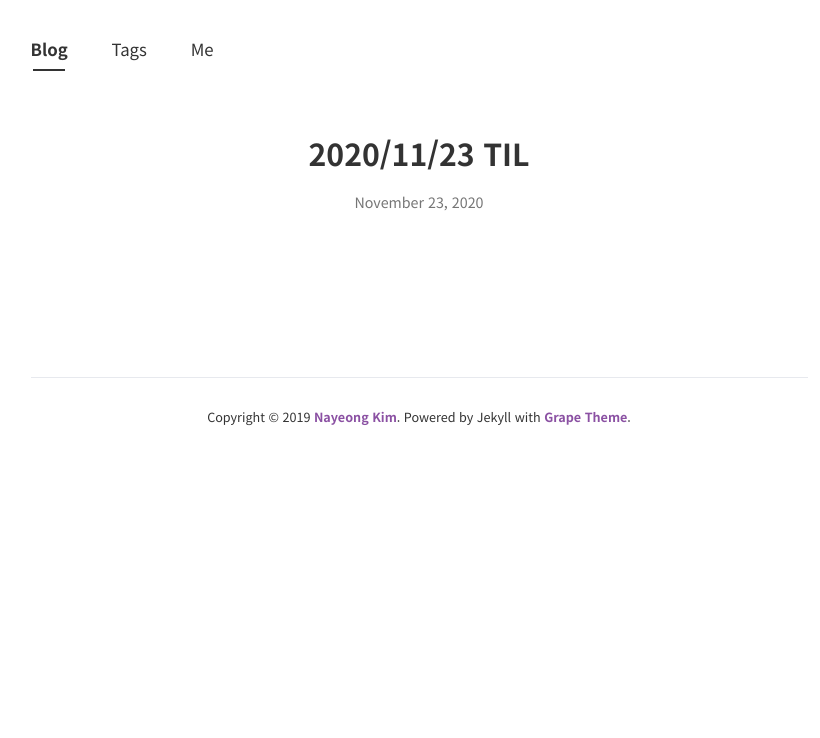
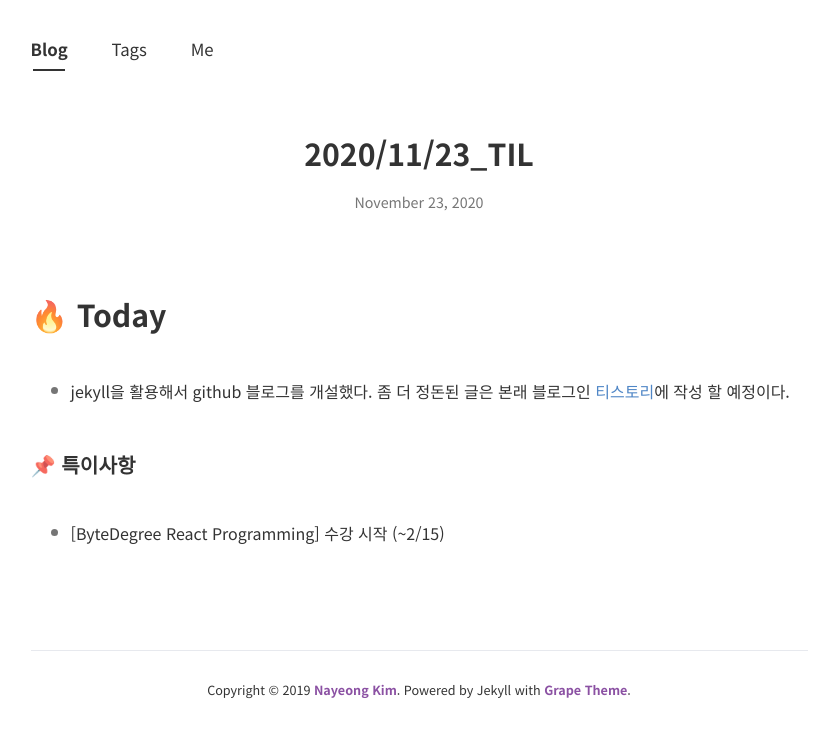
Before and after one commit to HeeyeonJeong/HeeyeonJeong.github.io, a Jekyll site: the page built from _posts/2020-11-23-til.md, in a window 1280 px wide. Shown: the top 738 px of the page, without its empty margins (221-1041 px from the left). Built offline with Jekyll 4.4.1, drawn with Linux system fonts in a browser that asks for light colours; nearby versions of some CDN libraries; some web fonts are replaced.

Commit message:
[til] 2020-11-25

```diff
--- a/_posts/2020-11-23-til.md
+++ b/_posts/2020-11-23-til.md
@@ -1,8 +1,22 @@
 ---
 layout: post
-title: 2020/11/23 TIL
+title: 2020/11/23_TIL
 subtitle:
 tags: [TIL]
 author: Heeyeon Jeong
 comments: False
 ---
+
+# 🔥 Today
+
+<br>
+
+- jekyll을 활용해서 github 블로그를 개설했다. 좀 더 정돈된 글은 본래 블로그인 [티스토리](https://heeyeonjeong.tistory.com/)에 작성 할 예정이다.
+
+<br>
+
+##### 📌 특이사항
+
+<br>
+
+- [ByteDegree React Programming] 수강 시작 (~2/15)
```
Also changed, not shown: _posts/2020-11-24-til.md (added, +20 -0 lines), _posts/2020-11-25-til.md (added, +34 -0 lines), assets/img/20201125-1.jpg (added), assets/img/20201125-2.jpg (added).
